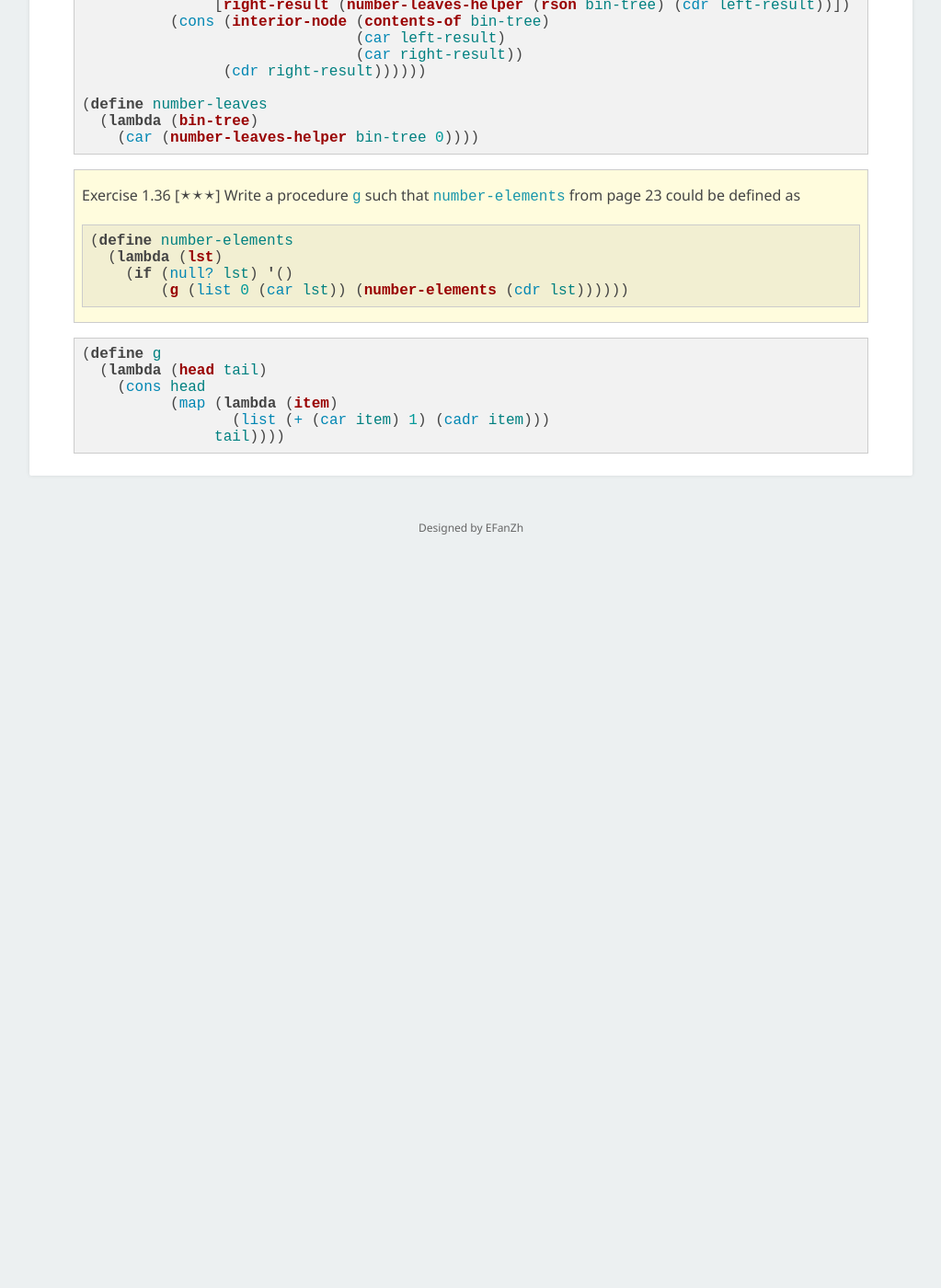
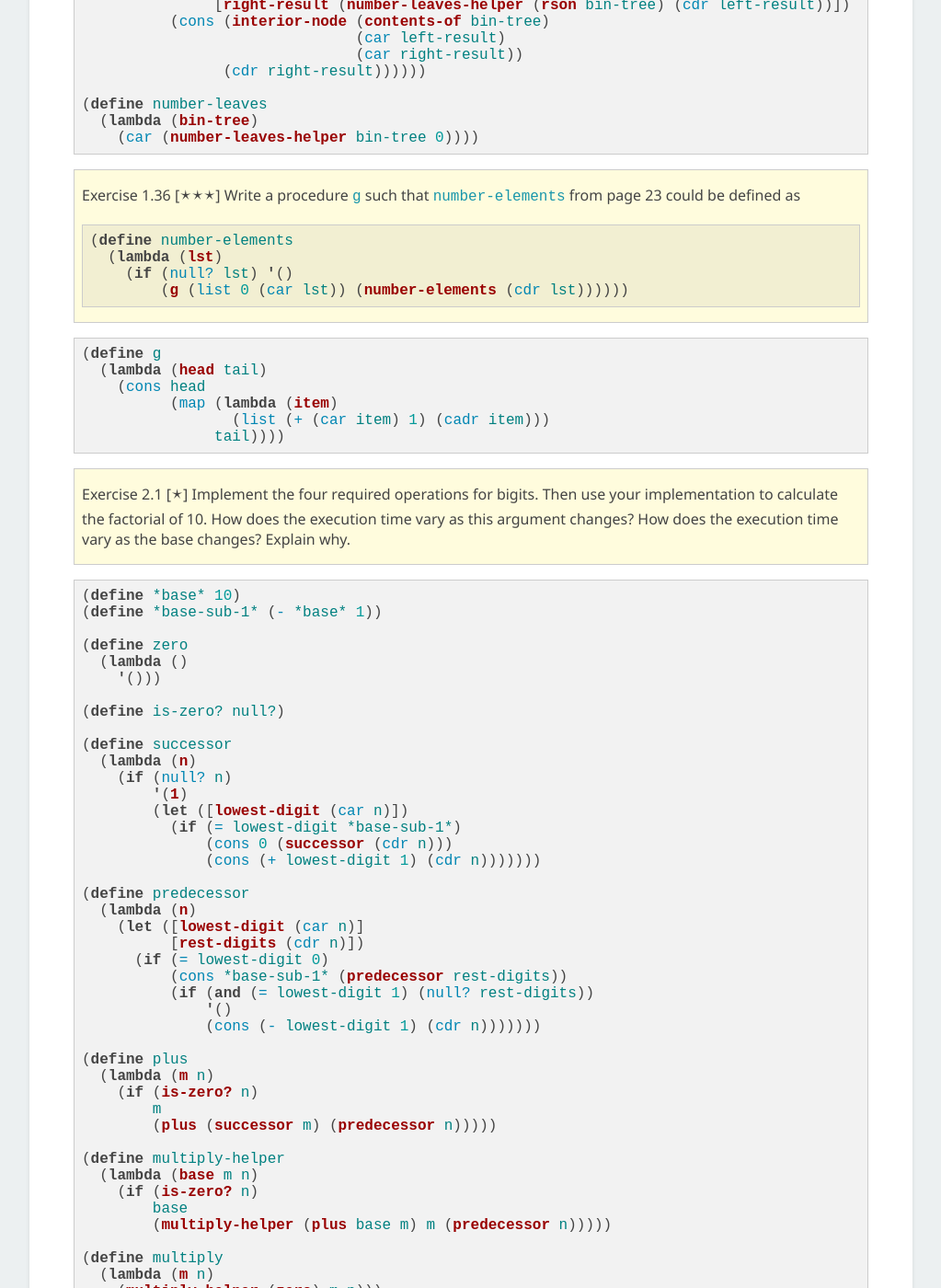
Before and after one commit to EFanZh/efanzh.github.io, a Jekyll site: the page built from _posts/2017-08-06-essentials-of-programming-languages-exercises.md, in a window 1280 px wide and 1400 px high, scrolled down 17078 px. Shown: the whole window at 92% size, without its empty margins (128-1151 px from the left). Built offline with Jekyll 4.4.1, drawn with Linux system fonts in a browser that asks for light colours; formulas are drawn with MathJax 3; before the commit the page ends 17708 px from its top, so only the background shows below that; some of the changed text lies outside the part shown.

Commit message:
Add EOPL exercise 2.1
It’s hard to make (factorial 10) run faster. I need to adjust the
implementation carefully. You call this a one star exercise?

````diff
--- a/_posts/2017-08-06-essentials-of-programming-languages-exercises.md
+++ b/_posts/2017-08-06-essentials-of-programming-languages-exercises.md
@@ -885,3 +885,68 @@ $$ v _ n + sum _ (i = 0) ^ (i = n - 1) v _ i $$, which equals to $$ sum _ (i = 0
                  (list (+ (car item) 1) (cadr item)))
                tail))))
 ```
+
+> Exercise 2.1 [🟉] Implement the four required operations for bigits. Then use your implementation to calculate the
+> factorial of 10. How does the execution time vary as this argument changes? How does the execution time vary as the
+> base changes? Explain why.
+
+```racket
+(define *base* 10)
+(define *base-sub-1* (- *base* 1))
+
+(define zero
+  (lambda ()
+    '()))
+
+(define is-zero? null?)
+
+(define successor
+  (lambda (n)
+    (if (null? n)
+        '(1)
+        (let ([lowest-digit (car n)])
+          (if (= lowest-digit *base-sub-1*)
+              (cons 0 (successor (cdr n)))
+              (cons (+ lowest-digit 1) (cdr n)))))))
+
+(define predecessor
+  (lambda (n)
+    (let ([lowest-digit (car n)]
+          [rest-digits (cdr n)])
+      (if (= lowest-digit 0)
+          (cons *base-sub-1* (predecessor rest-digits))
+          (if (and (= lowest-digit 1) (null? rest-digits))
+              '()
+              (cons (- lowest-digit 1) (cdr n)))))))
+
+(define plus
+  (lambda (m n)
+    (if (is-zero? n)
+        m
+        (plus (successor m) (predecessor n)))))
+
+(define multiply-helper
+  (lambda (base m n)
+    (if (is-zero? n)
+        base
+        (multiply-helper (plus base m) m (predecessor n)))))
+
+(define multiply
+  (lambda (m n)
+    (multiply-helper (zero) m n)))
+
+(define factorial-helper
+  (lambda (base n)
+    (if (is-zero? n)
+        base
+        (factorial-helper (multiply base n) (predecessor n)))))
+
+(define factorial
+  (lambda (n)
+    (factorial-helper (successor (zero)) n)))
+```
+
+When the argument of `factorial` becomes larger, the execution time becomes longer. Obviously.
+
+The execution time becomes shorter when the base becomes larger. I think that’s because fewer allocations is needed when
+the base becomes larger.
````
